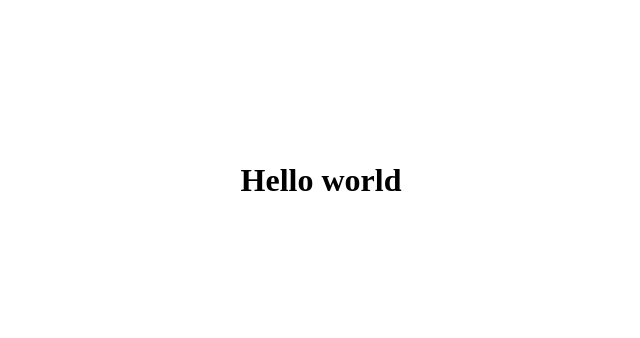
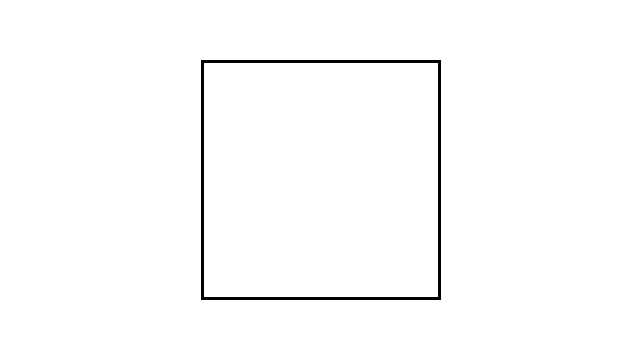
Before and after one commit to briansimiyuj/color-picker, a React (Create React App) app: page / in a window 1280 px wide. Shown: the part 220-558 px from the top of the page, without its empty margins (319-959 px from the left). Built offline with nearby package versions, Linux system fonts and the light colour scheme.

Commit message:
Box setup

```diff
--- /dev/null
+++ b/src/Box.jsx
@@ -0,0 +1,11 @@
+const Box = () =>{
+
+    return(
+
+        <div className="box"></div>
+
+    )
+
+}
+
+export default Box
--- a/src/Script.jsx
+++ b/src/Script.jsx
@@ -1,7 +1,11 @@
+import Box from './Box';
+
 function Script() {
   return (
-    <h1>Hello world</h1>
+
+    <Box/>
+
   );
 }
 
-export default Script;
+export default Script
--- a/src/style.css
+++ b/src/style.css
@@ -10,3 +10,9 @@ body{
   align-items: center;
   height: 100vh;
 }
+
+.box{
+  width: 15rem;
+  height: 15rem;
+  border: 3px solid #000;
+}
```
